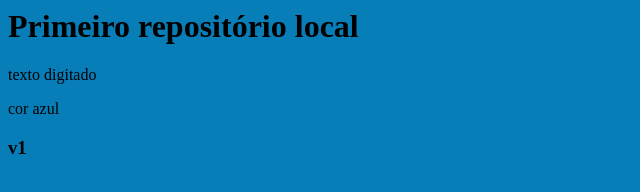
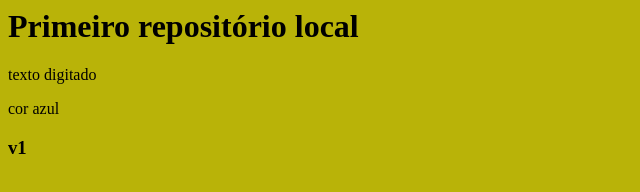
Before and after one commit to CristianSerra/PrimeiroRepositorio, a plain HTML site: page index.html in a window 1280 px wide. Shown: the whole page, without its empty margins (0-640 px from the left). Drawn offline with Linux system fonts and the light colour scheme.

Commit message:
troca de cor1

```diff
--- a/style.css
+++ b/style.css
@@ -1,3 +1,3 @@
 body {
-    background-color: #087eb9; /* azul claro */
+    background-color: #b9b308; /* azul claro */
 }
```
